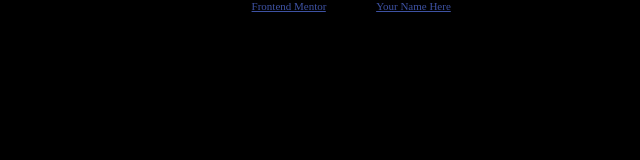
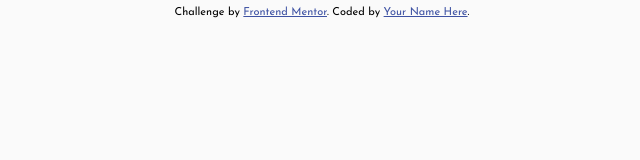
Before and after one commit to DaviRFerreir4/Todo-List, a plain HTML site: page index.html in a window 1280 px wide. Shown: the whole page, without its empty margins (318-958 px from the left). Drawn offline with Linux system fonts and the light colour scheme.

Commit message:
Declaração de variáveis relacionadas as cores e a fonte padrão e delimitação do container do projeto

```diff
--- a/index.html
+++ b/index.html
@@ -1,6 +1,8 @@
 <!DOCTYPE html>
 <html lang="pt-br">
   <head>
+    <link rel="preconnect" href="https://fonts.googleapis.com">
+    <link rel="preconnect" href="https://fonts.gstatic.com" crossorigin>
     <meta charset="UTF-8">
     <meta name="viewport" content="width=device-width, initial-scale=1.0">
     <link rel="icon" type="image/png" sizes="32x32" href="./assets/favicon-32x32.png">
@@ -13,9 +15,10 @@
       .attribution a { color: hsl(228, 45%, 44%); }
     </style>
     <link rel="stylesheet" href="styles/index.css">
+    <link href="https://fonts.googleapis.com/css2?family=Josefin+Sans:ital,wght@0,100..700;1,100..700&display=swap" rel="stylesheet">
   </head>
   <body>
-    <footer>
+    <footer class="container">
       <div class="attribution">
         Challenge by <a href="https://www.frontendmentor.io?ref=challenge" target="_blank">Frontend Mentor</a>.
         Coded by <a href="#">Your Name Here</a>.
--- a/styles/global.css
+++ b/styles/global.css
@@ -1,5 +1,36 @@
 * {
-    margin: 0;
-    padding: 0;
-    box-sizing: border-box;
+  margin: 0;
+  padding: 0;
+  box-sizing: border-box;
 }
+
+:root {
+  --bright-blue: #3A7BFD;
+  --check-background: linear-gradient(135deg, #57DDFF, #C058F3);
+  --bg-light-mode: #FAFAFA;
+  --very-Light-grayish-blue: #E4E5F1;
+  --light-Grayish-blue: #DDd3DB;
+  --dark-grayish-blue: #9394A5;
+  --very-dark-grayish-blue: #484B6A;
+
+  --very-dark-blue: #161722;
+  --very-dark-desaturated-blue: #25273C;
+  --light-grayish-blue: #CACDE8;
+  --light-grayish-blue-hover: #E4E5F1;
+  --dark-grayish-blue: #777A92;
+  --very-dark-grayish-blue: #4D5066;
+  --very-dark-grayish-blue: #393A4C;
+
+  --font-family: "Josefin Sans", sans-serif;
+  --text-md: 400 1.125rem/140% var(--font-family);
+}
+
+body {
+  font: var(--text-md);
+  background-color:var(--bg-light-mode);
+}
+
+.container {
+  max-width: 90rem;
+  margin-inline: auto;
+}
```
